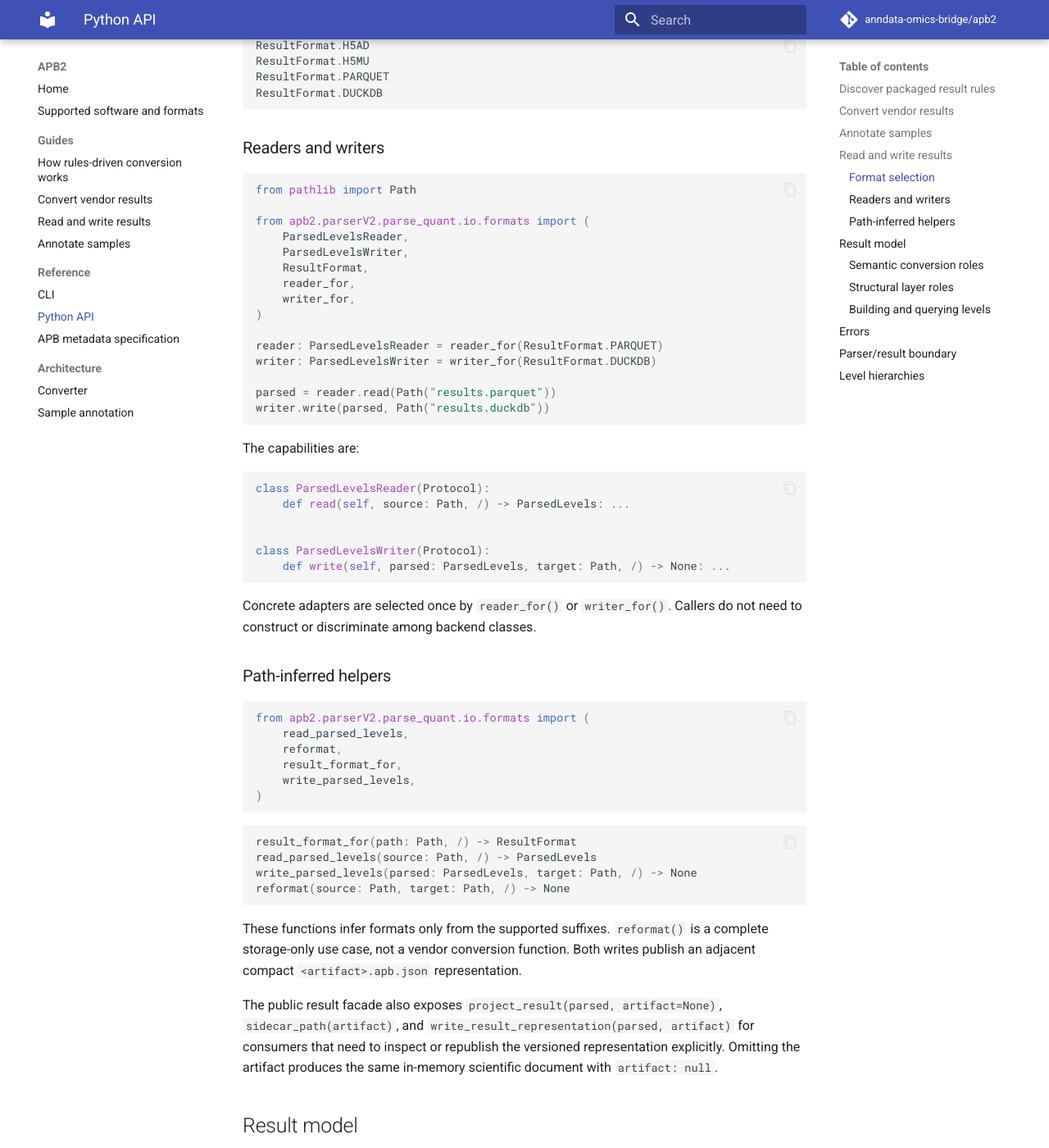
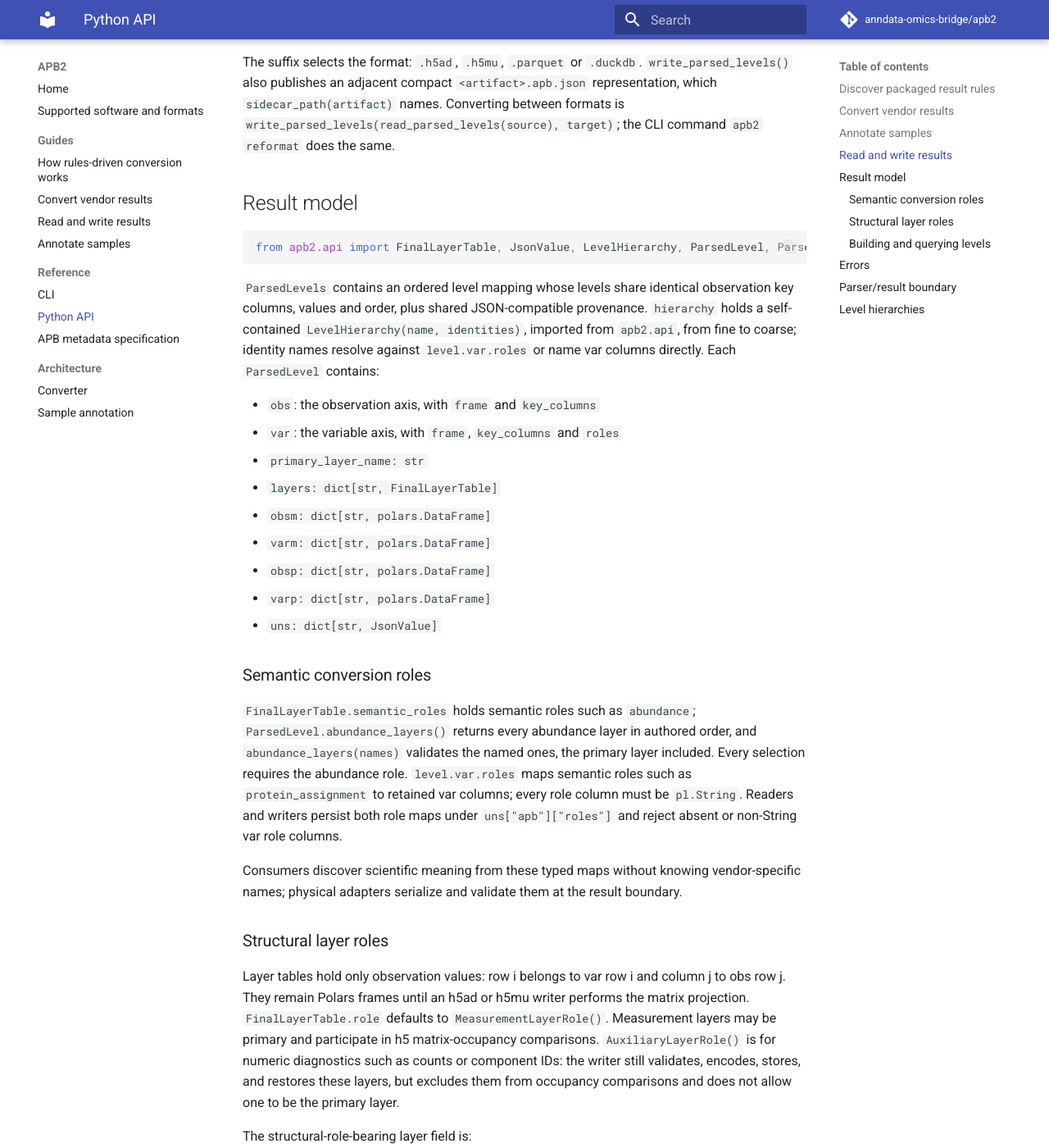
Before and after one commit to anndata-omics-bridge/apb2, an MkDocs documentation site: the page built from docs/api.md, in a window 1280 px wide and 1400 px high, scrolled down 3058 px. Shown: the whole window at 82% size. Built offline with MkDocs 1.6.1 and Material for MkDocs 9.7.7, drawn with Linux system fonts in a browser that asks for light colours; comment, search, counter and statistics services are not loaded; some of the changed text lies outside the part shown.

Commit message:
refactor: drop / and * markers from public signatures
ParseRuleCompiler, from_software, get_rules, read_parsed_levels,
write_parsed_levels, sidecar_path, AnnotationCompiler.compile and
SdrfSource take ordinary parameters; every call that worked before
still works.

The docs import only from apb2.api: the explicit-format readers and
writers, reformat and the result-model types stay internal, and the
nonexistent AnnDataLayerContractError is gone. The metadata version
table names Parquet manifest 6 and DuckDB manifest 5, and AGENTS.md
states the api.py-only rule.

````diff
--- a/docs/api.md
+++ b/docs/api.md
@@ -94,97 +94,28 @@
 
 ## Read and write results
 
-### Format selection
-
-```python
-from apb2.parserV2.parse_quant.io.formats import ResultFormat
-```
-
-`ResultFormat` has four values:
-
-```python
-ResultFormat.H5AD
-ResultFormat.H5MU
-ResultFormat.PARQUET
-ResultFormat.DUCKDB
-```
-
-### Readers and writers
-
 ```python
 from pathlib import Path
 
-from apb2.parserV2.parse_quant.io.formats import (
-    ParsedLevelsReader,
-    ParsedLevelsWriter,
-    ResultFormat,
-    reader_for,
-    writer_for,
-)
+from apb2.api import read_parsed_levels, sidecar_path, write_parsed_levels
 
-reader: ParsedLevelsReader = reader_for(ResultFormat.PARQUET)
-writer: ParsedLevelsWriter = writer_for(ResultFormat.DUCKDB)
-
-parsed = reader.read(Path("results.parquet"))
-writer.write(parsed, Path("results.duckdb"))
+parsed = read_parsed_levels(Path("results.parquet"))
+write_parsed_levels(parsed, Path("results.duckdb"))
+print(sidecar_path(Path("results.duckdb")))  # results.duckdb.apb.json
 ```
 
-The capabilities are:
-
-```python
-class ParsedLevelsReader(Protocol):
-    def read(self, source: Path, /) -> ParsedLevels: ...
-
-
-class ParsedLevelsWriter(Protocol):
-    def write(self, parsed: ParsedLevels, target: Path, /) -> None: ...
-```
-
-Concrete adapters are selected once by `reader_for()` or `writer_for()`. Callers do not need to
-construct or discriminate among backend classes.
-
-### Path-inferred helpers
-
-```python
-from apb2.parserV2.parse_quant.io.formats import (
-    read_parsed_levels,
-    reformat,
-    result_format_for,
-    write_parsed_levels,
-)
-```
-
-```python
-result_format_for(path: Path, /) -> ResultFormat
-read_parsed_levels(source: Path, /) -> ParsedLevels
-write_parsed_levels(parsed: ParsedLevels, target: Path, /) -> None
-reformat(source: Path, target: Path, /) -> None
-```
-
-These functions infer formats only from the supported suffixes. `reformat()` is a complete
-storage-only use case, not a vendor conversion function. Both writes publish an adjacent compact `<artifact>.apb.json` representation.
-
-The public result facade also exposes `project_result(parsed, artifact=None)`, `sidecar_path(artifact)`, and `write_result_representation(parsed, artifact)` for consumers that need to inspect or republish the versioned representation explicitly. Omitting the artifact produces the same in-memory scientific document with `artifact: null`.
+The suffix selects the format: `.h5ad`, `.h5mu`, `.parquet` or `.duckdb`. `write_parsed_levels()` also publishes an adjacent compact `<artifact>.apb.json` representation, which `sidecar_path(artifact)` names. Converting between formats is `write_parsed_levels(read_parsed_levels(source), target)`; the CLI command `apb2 reformat` does the same.
 
 ## Result model
 
 ```python
-from apb2.parserV2.parse_quant.data.parsed import (
-    AuxiliaryLayerRole,
-    FinalLayerRole,
-    FinalLayerTable,
-    MeasurementLayerRole,
-    ObsFinal,
-    ParsedLevel,
-    ParsedLevels,
-    VarFinal,
-)
+from apb2.api import FinalLayerTable, JsonValue, LevelHierarchy, ParsedLevel, ParsedLevels
 ```
 
-`ParsedLevels` contains an ordered level mapping whose levels share identical observation key columns, values and order, plus shared JSON-compatible provenance. `hierarchy` holds a self-contained `LevelHierarchy(name, identities)`, imported from `apb2.api`, from fine to coarse; identity names resolve against `VarFinal.roles` or name var columns directly. Each `ParsedLevel` contains:
+`ParsedLevels` contains an ordered level mapping whose levels share identical observation key columns, values and order, plus shared JSON-compatible provenance. `hierarchy` holds a self-contained `LevelHierarchy(name, identities)`, imported from `apb2.api`, from fine to coarse; identity names resolve against `level.var.roles` or name var columns directly. Each `ParsedLevel` contains:
 
-- `obs: ObsFinal`
-- `var: VarFinal`
+- `obs`: the observation axis, with `frame` and `key_columns`
+- `var`: the variable axis, with `frame`, `key_columns` and `roles`
 - `primary_layer_name: str`
 - `layers: dict[str, FinalLayerTable]`
 - `obsm: dict[str, polars.DataFrame]`
@@ -195,7 +126,7 @@
 
 ### Semantic conversion roles
 
-`FinalLayerTable.semantic_roles` holds semantic roles such as `abundance`; `ParsedLevel.abundance_layers()` returns every abundance layer in authored order, and `abundance_layers(names)` validates the named ones, the primary layer included. Every selection requires the abundance role. `VarFinal.roles` maps semantic roles such as `protein_assignment` to retained var columns; every role column must be `pl.String`. Readers and writers persist both role maps under `uns["apb"]["roles"]` and reject absent or non-String var role columns.
+`FinalLayerTable.semantic_roles` holds semantic roles such as `abundance`; `ParsedLevel.abundance_layers()` returns every abundance layer in authored order, and `abundance_layers(names)` validates the named ones, the primary layer included. Every selection requires the abundance role. `level.var.roles` maps semantic roles such as `protein_assignment` to retained var columns; every role column must be `pl.String`. Readers and writers persist both role maps under `uns["apb"]["roles"]` and reject absent or non-String var role columns.
 
 Consumers discover scientific meaning from these typed maps without knowing vendor-specific names; physical adapters serialize and validate them at the result boundary.
 
@@ -248,22 +179,10 @@
 ## Errors
 
 ```python
-from apb2.parserV2.parse_quant.io.errors import (
-    AnnDataLayerContractError,
-    InvalidResultError,
-    ResultIOError,
-    UnsupportedResultFormatError,
-)
+from apb2.api import ResultIOError
 ```
 
-Catch `ResultIOError` for expected result-format failures; consumers import it from `apb2.api`, and the other error classes are APB2-internal. `UnsupportedResultFormatError` reports
-an unsupported suffix; `InvalidResultError` reports an invalid in-memory or persisted result.
-`AnnDataLayerContractError` is a `ResultIOError` raised when the encoded layer set violates an h5
-required-name check or the measurement-layer occupancy contract.
-
-```python
-class AnnDataLayerContractError(ResultIOError): ...
-```
+Catch `ResultIOError` for expected result-format failures: an unsupported suffix, an invalid in-memory or persisted result, or an encoded layer set that violates an h5 required-name check or the measurement-layer occupancy contract. Its message names the cause; the subclasses that carry it are APB2-internal.
 
 ## Parser/result boundary
 
````
Also changed, not shown: AGENTS.md (+1 -1 lines), CHANGES.md (+4 -0 lines), docs/index.md (+4 -4 lines), docs/metadata_specification.md (+2 -2 lines), docs/result_io.md (+4 -34 lines), 6 other files.
